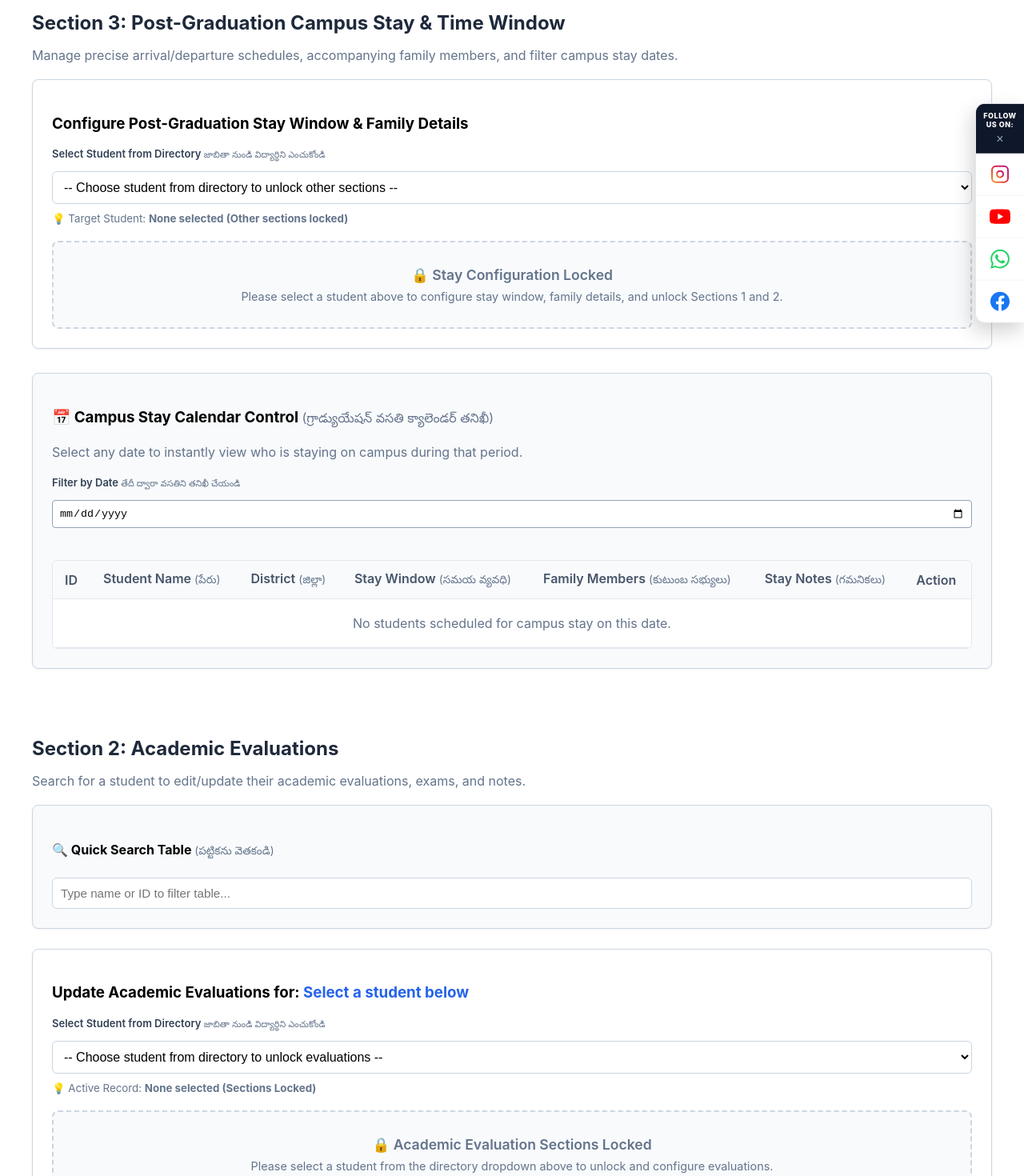
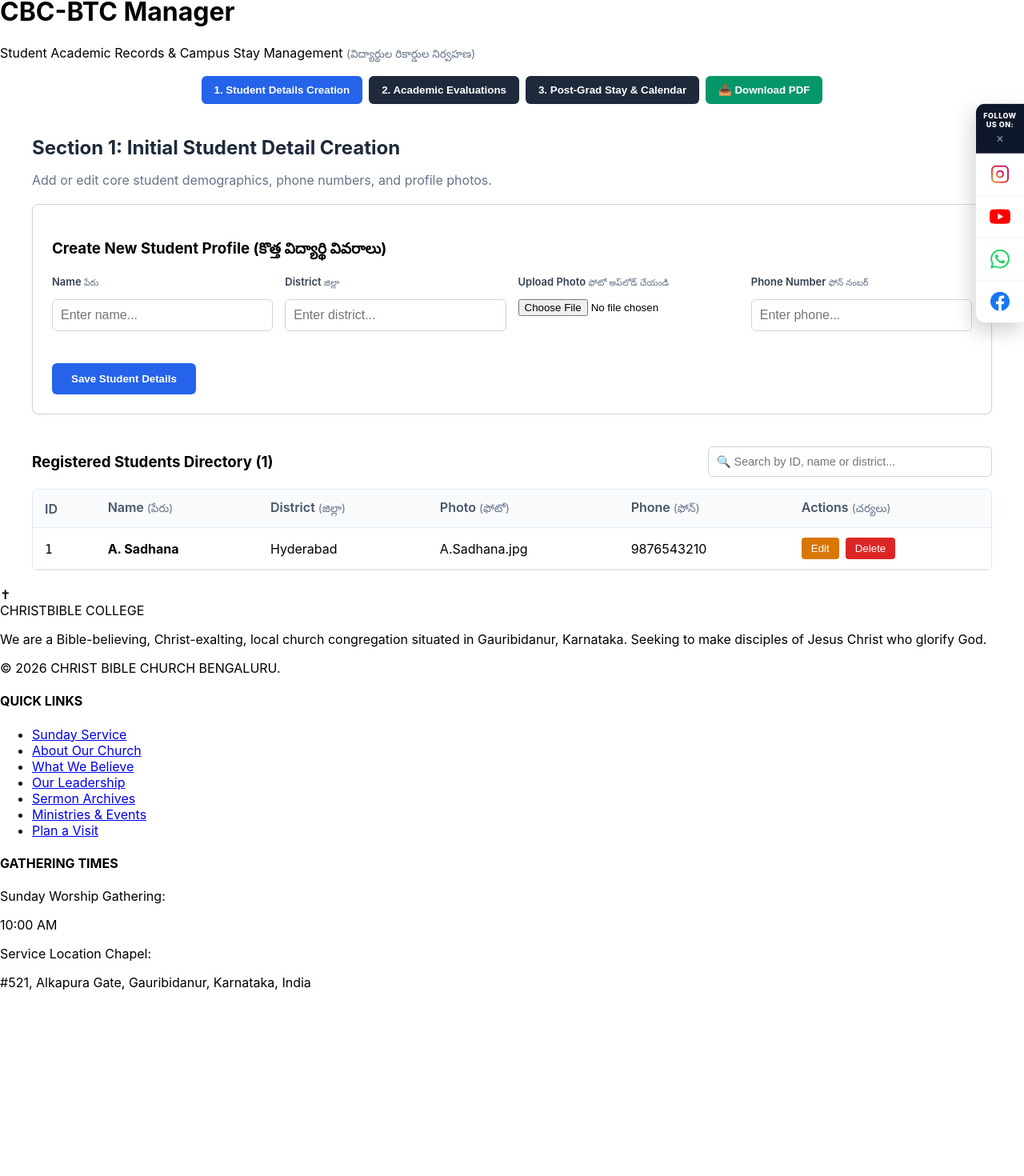
Before and after one commit to pramilaaztraining/cbc-students-manager, a React (Create React App) app: page / in a window 1280 px wide. Shown: the part 134-1604 px from the top of the page at 80% size. After the commit the page ends 1388 px from the top, so only its background shows below. Built offline with nearby package versions, Linux system fonts and the light colour scheme.

Commit message:
Updated NavBar and Academic screen for editing

```diff
--- a/src/AcademicEvaluationsScreen.jsx
+++ b/src/AcademicEvaluationsScreen.jsx
@@ -14,6 +14,7 @@ export default function AcademicEvaluationsScreen({
   const [searchTerm, setSearchTerm] = useState('');
   const [selectedStudentId, setSelectedStudentId] = useState('');
 
+  // Keep the dropdown synchronized with active formData ID
   useEffect(() => {
     if (formData && formData.id) {
       setSelectedStudentId(String(formData.id));
@@ -46,6 +47,7 @@ export default function AcademicEvaluationsScreen({
         const file = e.target.files[0];
         value = file ? file.name : '';
       } else if (type === 'number' && fieldKey.includes('Permissions')) {
+        // Strictly prevent permissions from dropping below 0
         const num = Number(e.target.value);
         value = isNaN(num) ? 0 : Math.max(0, num);
       } else {
@@ -180,8 +182,8 @@ export default function AcademicEvaluationsScreen({
 
         {formData.id && <input type="hidden" name="id" value={formData.id} />}
 
-        {/* STUDENT SELECTION DROPDOWN (ALWAYS ACCESSIBLE TO UNLOCK SECTIONS) */}
-        <div className="input-group" style={{ position: 'relative', marginBottom: '20px' }}>
+        {/* FULLY SCROLLABLE NATIVE DROPDOWN SELECTOR */}
+        <div className="input-group" style={{ position: 'relative' }}>
           <label>Select Student from Directory <span className="telugu-label">జాబితా నుండి విద్యార్థిని ఎంచుకోండి</span></label>
           <select
             value={selectedStudentId}
@@ -201,7 +203,7 @@ export default function AcademicEvaluationsScreen({
             }}
             style={{ width: '100%', padding: '10px', borderRadius: '6px', border: '1px solid #cbd5e1', fontSize: '1rem', background: '#fff' }}
           >
-            <option value="">-- Choose student from directory to unlock evaluations --</option>
+            <option value="">-- Choose student from directory --</option>
             {rows.map(row => (
               <option key={row.id} value={row.id}>
                 ID: {row.id} - {row.name} {row.district ? `(${row.district})` : ''}
@@ -209,18 +211,10 @@ export default function AcademicEvaluationsScreen({
             ))}
           </select>
           <small style={{ color: '#64748b', marginTop: '4px' }}>
-            💡 Active Record: <strong>{formData.id ? `ID #${formData.id} - ${formData.name}` : 'None selected (Sections Locked)'}</strong>
+            💡 Active Record: <strong>{formData.id ? `ID #${formData.id} - ${formData.name}` : 'None selected'}</strong>
           </small>
         </div>
 
-        {/* CONDITIONAL LOCK: SECTIONS REMAIN HIDDEN UNTIL A VALID STUDENT ID IS SELECTED */}
-        {!formData.id ? (
-          <div style={{ padding: '30px', textAlign: 'center', background: '#f8fafc', border: '2px dashed #cbd5e1', borderRadius: '8px', color: '#64748b' }}>
-            <p style={{ fontSize: '1.1rem', fontWeight: '600', margin: '0 0 8px 0' }}>🔒 Academic Evaluation Sections Locked</p>
-            <p style={{ margin: 0, fontSize: '0.9rem' }}>Please select a student from the directory dropdown above to unlock and configure evaluations.</p>
-          </div>
-        ) : (
-          <>
         <div className="input-group">
           <label>Student Name <span className="telugu-label">విద్యార్థి పేరు</span></label>
           <input
@@ -302,10 +296,11 @@ export default function AcademicEvaluationsScreen({
           </div>
         </div>
 
-            <div className="form-actions" style={{ display: 'flex', gap: '10px', marginTop: '20px' }}>
+        <div className="form-actions" style={{ display: 'flex', gap: '10px' }}>
           <button type="submit" className="save-btn">
-                Update Academic Records [ID: {formData.id}]
+            {formData.id ? `Update Academic Records [ID: ${formData.id}]` : 'Save Academic Records'}
           </button>
+          {formData.id && (
             <button
               type="button"
               onClick={() => {
@@ -314,11 +309,10 @@ export default function AcademicEvaluationsScreen({
               }}
               style={{ padding: '12px 24px', background: '#64748b', color: '#fff', border: 'none', borderRadius: '6px', cursor: 'pointer' }}
             >
-                Clear Selection & Lock
+              Clear Selection
             </button>
+          )}
         </div>
-          </>
-        )}
       </form>
 
       <div className="summary-section">
--- a/src/App.js
+++ b/src/App.js
@@ -1,91 +1,258 @@
-import React, { useState } from 'react';
+import React, { useState, useEffect } from 'react';
+import { jsPDF } from 'jspdf';
+import autoTable from 'jspdf-autotable';
+
 import Navbar from './Navbar';
 import ContactScreen from './ContactScreen';
 import LeadershipScreen from './LeadershipScreen';
 import StayCalendarScreen from './StayCalendarScreen';
 import AcademicEvaluationsScreen from './AcademicEvaluationsScreen';
 import FloatingSocialBar from './FloatingSocialBar';
+
+import Header from './Header';
 import Footer from './Footer';
+import StudentFormScreen from './StudentFormScreen';
 
-import './Navbar.css';
-import './ContactScreen.css';
-import './LeadershipScreen.css';
-import './Footer.css';
-import './FloatingSocialBar.css';
+function App() {
+  const createDetailedSubsections = (keys) => {
+    const obj = {};
+    keys.forEach(k => {
+      obj[`${k}Exam`] = false;
+      obj[`${k}Notes`] = false;
+      obj[`${k}Classes`] = false;
+      obj[`${k}Permissions`] = '';
+      obj[`${k}VideoFileName`] = '';
+    });
+    return obj;
+  };
 
-export default function App() {
-  const [currentScreen, setCurrentScreen] = useState('home'); // 'home', 'contact', 'leadership'
-  const [isStayConfigured, setIsStayConfigured] = useState(false);
-  const [formData, setFormData] = useState({ id: null, name: '', familyStay: {} });
-  const [rows, setRows] = useState([]);
+  const stephenKeys = ['synoptic', 'actsEpistles', 'homiletics'];
+  const rajkeys = ['law', 'history', 'poetic', 'prophetic'];
+  const sampathKeys = ['loc', 'locChronological', 'evangelism'];
+
+  const initialData = [
+    {
+      id: 1,
+      name: 'A. Sadhana',
+      district: 'Hyderabad',
+      photoLink: 'A.Sadhana.jpg',
+      photoUrl: '',
+      phone: '9876543210',
+      stephen: createDetailedSubsections(stephenKeys),
+      rajshekar: createDetailedSubsections(rajkeys),
+      sampath: createDetailedSubsections(sampathKeys),
+      accommodation: '10-12 Jan',
+      postGradStay: 'Staying after graduation for worship and campus assistance',
+      stayStartDateTime: '2026-11-13T08:00',
+      stayEndDateTime: '2026-11-15T20:00'
+    }
+  ];
+
+  const [rows, setRows] = useState(() => {
+    const saved = localStorage.getItem('cbc_students_complete_app_data');
+    return saved ? JSON.parse(saved) : initialData;
+  });
+
+  const [formData, setFormData] = useState({
+    id: null,
+    name: '', district: '', phone: '',
+    photoLink: '', photoUrl: '',
+    stephen: createDetailedSubsections(stephenKeys),
+    rajshekar: createDetailedSubsections(rajkeys),
+    sampath: createDetailedSubsections(sampathKeys),
+    accommodation: '',
+    postGradStay: '',
+    stayStartDateTime: '',
+    stayEndDateTime: ''
+  });
+
+  const [isEditing, setIsEditing] = useState(false);
+  const [activeScreen, setActiveScreen] = useState('creation'); // 'creation', 'academics', 'stayCalendar', 'contact', 'leadership', 'cbcManager'
   const [calendarFilterDate, setCalendarFilterDate] = useState('');
+
+  useEffect(() => {
+    try {
+      localStorage.setItem('cbc_students_complete_app_data', JSON.stringify(rows));
+    } catch (e) {
+      console.error('Storage quota reached');
+    }
+  }, [rows]);
 
   const handleChange = (e) => {
     const { name, value } = e.target;
-    setFormData(prev => ({ ...prev, [name]: value }));
+    setFormData({ ...formData, [name]: value });
+  };
+
+  const handleFileChange = (e) => {
+    const file = e.target.files[0];
+    if (file) {
+      const reader = new FileReader();
+      reader.onloadend = () => {
+        setFormData(prev => ({
+          ...prev,
+          photoLink: file.name,
+          photoUrl: reader.result
+        }));
+      };
+      reader.readAsDataURL(file);
+    }
   };
 
   const handleSubmit = (e) => {
     e.preventDefault();
-    alert('Form saved successfully!');
+    if (!formData.name) return;
+
+    if (formData.id && Number(formData.id) > 0) {
+      setRows(rows.map(row => (row.id === Number(formData.id) ? { ...formData } : row)));
+      setIsEditing(false);
+    } else {
+      const validIds = rows.map(r => Number(r.id)).filter(id => !isNaN(id) && id > 0);
+      const nextId = validIds.length > 0 ? Math.max(...validIds) + 1 : 1;
+
+      const newEntry = { ...formData, id: nextId };
+      setRows([...rows, newEntry]);
+    }
+
+    setFormData({
+      id: null,
+      name: '', district: '', phone: '',
+      photoLink: '', photoUrl: '',
+      stephen: createDetailedSubsections(stephenKeys),
+      rajshekar: createDetailedSubsections(rajkeys),
+      sampath: createDetailedSubsections(sampathKeys),
+      accommodation: '',
+      postGradStay: '',
+      stayStartDateTime: '',
+      stayEndDateTime: ''
+    });
   };
 
-  const handleEdit = (row, section) => {
-    setFormData(row);
+  const handleEdit = (row, targetScreen = 'creation') => {
+    setIsEditing(true);
+    setFormData({ ...row });
+    setActiveScreen(targetScreen);
+    window.scrollTo({ top: 0, behavior: 'smooth' });
   };
 
-  const filteredCalendarRows = rows.filter(r => !calendarFilterDate || r.stayStartDateTime?.includes(calendarFilterDate));
+  const handleDelete = (id) => {
+    if (window.confirm(`Are you sure you want to delete student ID: ${id}?`)) {
+      setRows(rows.filter(row => row.id !== id));
+      if (formData.id === id) {
+        setIsEditing(false);
+        setFormData({
+          id: null,
+          name: '', district: '', phone: '', photoLink: '', photoUrl: '',
+          stephen: createDetailedSubsections(stephenKeys),
+          rajshekar: createDetailedSubsections(rajkeys),
+          sampath: createDetailedSubsections(sampathKeys),
+          accommodation: '', postGradStay: '', stayStartDateTime: '', stayEndDateTime: ''
+        });
+      }
+    }
+  };
+
+  const exportToPDF = () => {
+    const doc = new jsPDF('landscape');
+    doc.setFontSize(14);
+    doc.text('CBC-BTC Manager - Complete Records & Stay Schedule', 14, 12);
+
+    const tableColumns = ['ID', 'Name', 'District', 'Phone', 'Post-Grad Stay Window'];
+    const tableRows = rows.map(row => [
+      row.id,
+      row.name,
+      row.district || '',
+      row.phone || '',
+      `From: ${row.stayStartDateTime ? new Date(row.stayStartDateTime).toLocaleString() : 'N/A'}\nTo: ${row.stayEndDateTime ? new Date(row.stayEndDateTime).toLocaleString() : 'N/A'}`
+    ]);
+
+    autoTable(doc, { head: [tableColumns], body: tableRows, startY: 18, theme: 'grid' });
+    doc.save('CBC_BTC_Complete_Records.pdf');
+  };
+
+  const filteredCalendarRows = rows.filter(row => {
+    if (!calendarFilterDate) return true;
+    if (!row.stayStartDateTime || !row.stayEndDateTime) return false;
+    const filterDateOnly = calendarFilterDate;
+    const startDateOnly = row.stayStartDateTime.split('T')[0];
+    const endDateOnly = row.stayEndDateTime.split('T')[0];
+    return filterDateOnly >= startDateOnly && filterDateOnly <= endDateOnly;
+  });
 
   return (
     <div className="app-layout">
-      {/* Floating Pill Navbar */}
-      <Navbar setCurrentScreen={setCurrentScreen} />
+      {/* Floating Sticky Social Media Bar */}
+      <FloatingSocialBar />
 
-      {/* Main Content Body */}
-      <div className="container">
-        {currentScreen === 'contact' ? (
-                    /* Show Contact Page when 'contact' is selected */
+      {/* Top Floating Navigation Bar */}
+      <Navbar setCurrentScreen={setActiveScreen} />
 
+      <main className="container">
+        {activeScreen === 'contact' ? (
           <ContactScreen />
-        ) : currentScreen === 'leadership' ? (
+        ) : activeScreen === 'leadership' ? (
           <LeadershipScreen />
         ) : (
+          /* CBC Manager Workflow views */
+          <>
+            <Header
+              activeScreen={activeScreen}
+              setActiveScreen={setActiveScreen}
+              exportToPDF={exportToPDF}
+            />
 
-          /* Show Main App Sections when on 'home' */
-<>
+            {activeScreen === 'creation' && (
+              <StudentFormScreen
+                formData={formData}
+                setFormData={setFormData}
+                isEditing={isEditing}
+                handleSubmit={handleSubmit}
+                handleFileChange={handleFileChange}
+                handleChange={handleChange}
+                rows={rows}
+                handleEdit={(row) => handleEdit(row, 'creation')}
+                handleDelete={handleDelete}
+                setIsEditing={setIsEditing}
+                createDetailedSubsections={createDetailedSubsections}
+                stephenKeys={stephenKeys}
+                rajkeys={rajkeys}
+                sampathKeys={sampathKeys}
+              />
+            )}
+
+            {activeScreen === 'academics' && (
+              <AcademicEvaluationsScreen
+                formData={formData}
+                setFormData={setFormData}
+                handleSubmit={handleSubmit}
+                rows={rows}
+                handleEdit={(row) => handleEdit(row, 'academics')}
+                stephenKeys={stephenKeys}
+                rajkeys={rajkeys}
+                sampathKeys={sampathKeys}
+              />
+            )}
+
+            {activeScreen === 'stayCalendar' && (
               <StayCalendarScreen
                 formData={formData}
                 setFormData={setFormData}
                 handleChange={handleChange}
                 handleSubmit={handleSubmit}
                 rows={rows}
-              handleEdit={handleEdit}
+                handleEdit={(row) => handleEdit(row, 'stayCalendar')}
                 calendarFilterDate={calendarFilterDate}
                 setCalendarFilterDate={setCalendarFilterDate}
                 filteredCalendarRows={filteredCalendarRows}
-              setIsStayConfigured={setIsStayConfigured}
               />
-
-            <AcademicEvaluationsScreen
-              formData={formData}
-              setFormData={setFormData}
-              handleSubmit={handleSubmit}
-              rows={rows}
-              handleEdit={handleEdit}
-              stephenKeys={[{ key: 'synoptic' }, { key: 'actsEpistles' }, { key: 'homiletics' }]}
-              rajkeys={[{ key: 'law' }, { key: 'history' }, { key: 'poetic' }, { key: 'prophetic' }]}
-              sampathKeys={[{ key: 'loc' }, { key: 'locChronological' }, { key: 'evangelism' }]}
-              isStayConfigured={isStayConfigured}
-            />
+            )}
           </>
         )}
-      </div>
-
-      {/* Floating Sticky Social Bar */}
-      <FloatingSocialBar />
+      </main>
 
       {/* Church Footer */}
       <Footer />
     </div>
   );
 }
+
+export default App;
--- a/src/Navbar.jsx
+++ b/src/Navbar.jsx
@@ -26,10 +26,13 @@ export default function Navbar({ setCurrentScreen }) {
             </div>
           </div>
 
+          {/* New Separate CBC Manager Menu Link */}
+          <button onClick={() => setCurrentScreen('cbcManager')} className="nav-item nav-manager-btn" style={{ background: 'none', border: 'none', cursor: 'pointer', fontWeight: '800', color: '#2563eb' }}>CBC MANAGER</button>
+
           <a href="#form-section" className="nav-item">SONGBOOK</a>
           <a href="#form-section" className="nav-item">PASTORAL INTERNSHIP</a>
           <a href="#form-section" className="nav-item">MINISTRIES</a>
-          {/* Clicking Contact switches the active screen state */}
+
           <button onClick={() => setCurrentScreen('contact')} className="nav-item nav-contact-btn" style={{ background: 'none', border: 'none', cursor: 'pointer' }}>CONTACT</button>
         </nav>
 
```
Lines whose indentation alone changed are shown as unchanged.
